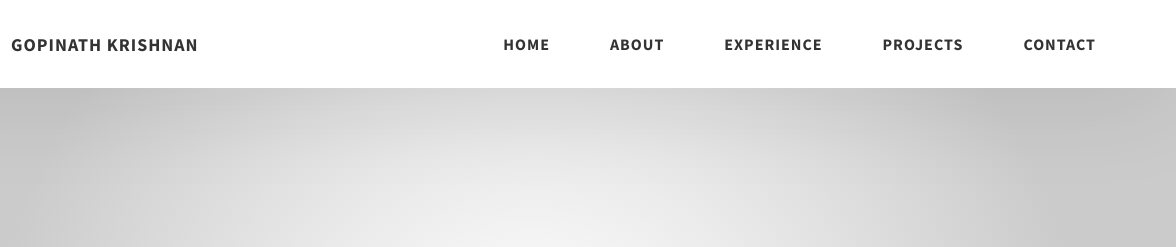
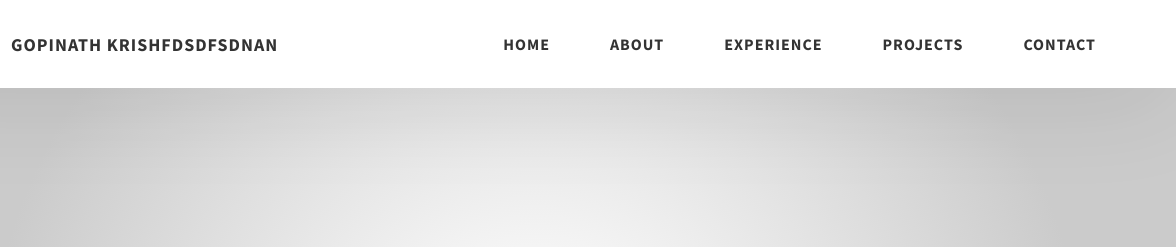
Before and after one commit to gopinathk007/gopinathk-SoftwareDeveloper, a plain HTML site: page index.html in a window 1280 px wide. Shown: the top 247 px of the page, 104-1280 px from the left. Drawn offline with nearby package versions, Linux system fonts and the light colour scheme; some icons are missing.

Commit message:
Update index.html

```diff
--- a/index.html
+++ b/index.html
@@ -20,7 +20,7 @@
         <div class="header__logo-img-cont">
           <img src="images/Gopinath blazer.jpg" alt="Gopinath Krishnan Logo Image" class="header__logo-img" />
         </div>
-        <span class="header__logo-sub">Gopinath Krishnan</span>
+        <span class="header__logo-sub">Gopinath Krishfdsdfsdnan</span>
 
       </div>
       <label class="menu-icon" for="menu-btn"><span class="navicon"></span></label>
```
